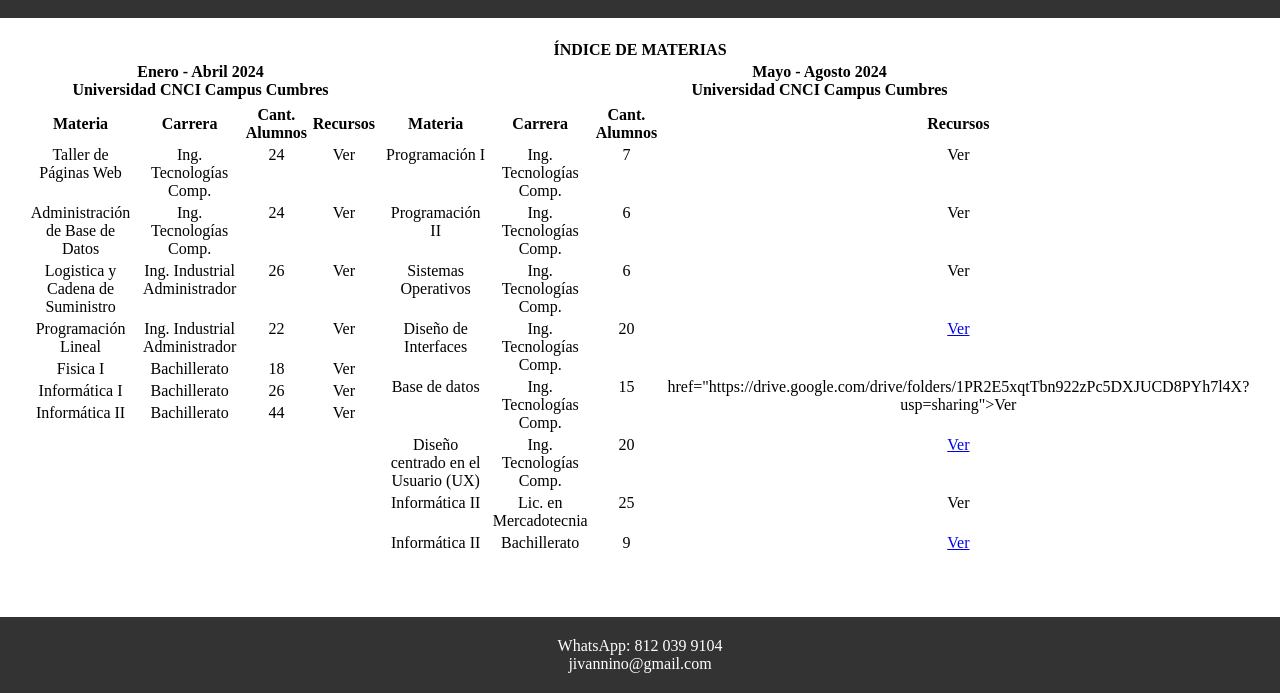
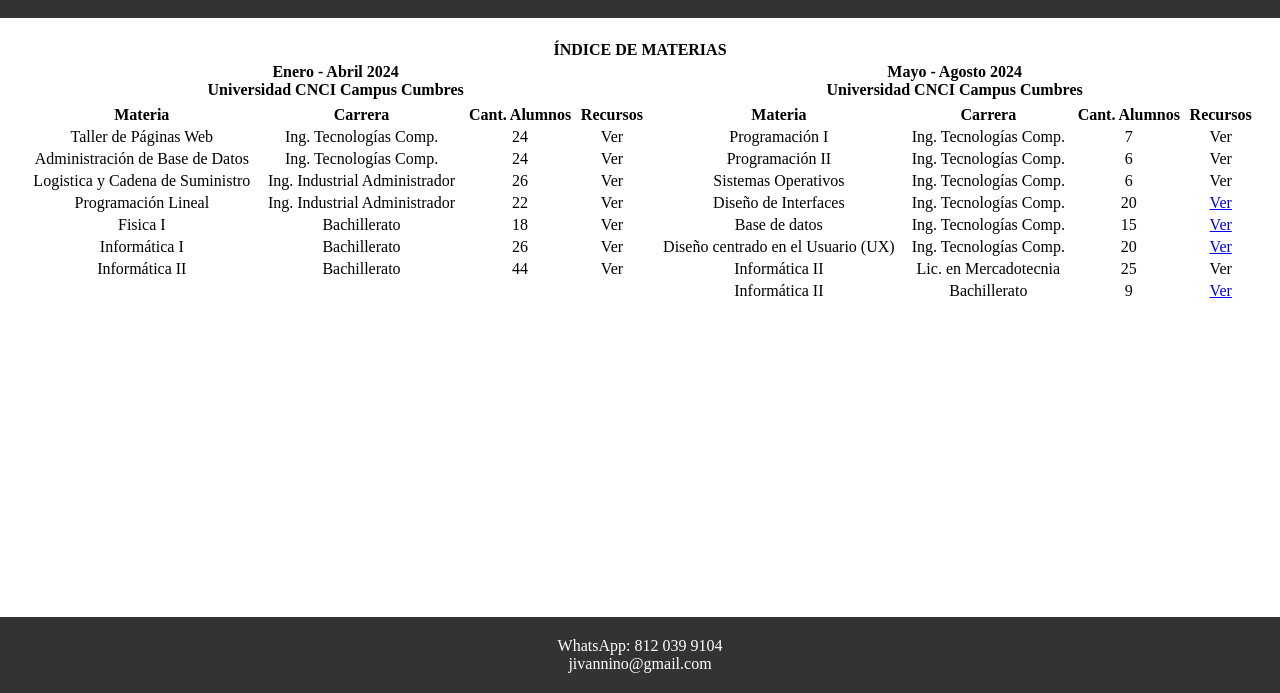
Before and after one commit to jivannino/jivannino.github.io, a plain HTML site: page index.html in a window 1280 px wide. Shown: the part 107-800 px from the top of the page. Drawn offline with Linux system fonts and the light colour scheme.

Commit message:
update corregir link bd

```diff
--- a/index.html
+++ b/index.html
@@ -154,7 +154,7 @@
                     <td>Base de datos</td>
                     <td>Ing. Tecnologías Comp.</td>
                     <td>15</td>
-                    <td>href="https://drive.google.com/drive/folders/1PR2E5xqtTbn922zPc5DXJUCD8PYh7l4X?usp=sharing">Ver</a></td>
+                    <td><a href="https://drive.google.com/drive/folders/1PR2E5xqtTbn922zPc5DXJUCD8PYh7l4X?usp=sharing">Ver</a></td>
                 </tr>
                 <tr>
 
```
